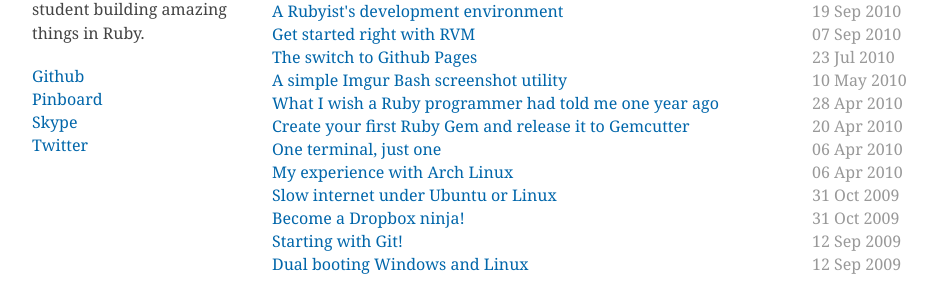
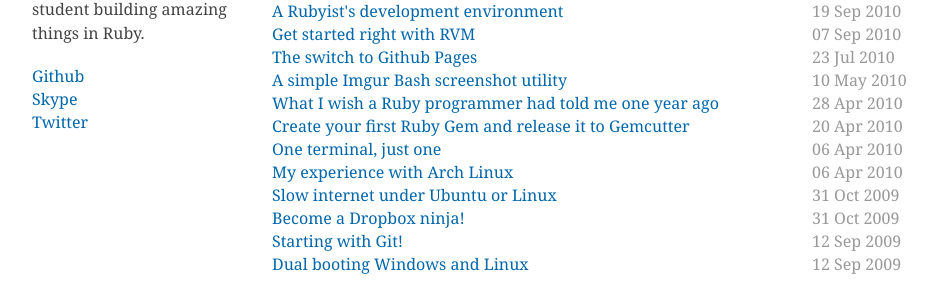
Before and after one commit to igor47/blog, a Jekyll site: the page built from index.html, in a window 1280 px wide. Shown: the part 173-455 px from the top of the page, without its empty margins (138-1075 px from the left). Built offline with Jekyll 4.4.1, drawn with Linux system fonts in a browser that asks for light colours; Markdown is read by kramdown in place of the engine named in the settings.

Commit message:
Remove Pinboard link

```diff
--- a/_layouts/default.html
+++ b/_layouts/default.html
@@ -46,7 +46,6 @@
 
         <ul>
           <li><a href="http://github.com/Sirupsen" onClick="_gaq.push(['_trackEvent', 'Link', 'Click', 'Sidebar Github']);" title="I share and fork code here">Github</a></li>
-          <li><a href="http://pinboard.in/u:sirupsen" onClick="_gaq.push(['_trackEvent', 'Link', 'Click', 'Sidebar Pinboard']);" title="I share my links here">Pinboard</a></li>
           <li><a href="skype:sirupsen?add" onClick="_gaq.push(['_trackEvent', 'Link', 'Click', 'Sidebar Skype']);" title="Feel free to add me">Skype</a></li>
           <li><a href="http://twitter.com/Sirupsen" onClick="_gaq.push(['_trackEvent', 'Link', 'Click', 'Sidebar Twitter']);" title="You should follow me">Twitter</a></li>
         </ul>
```
